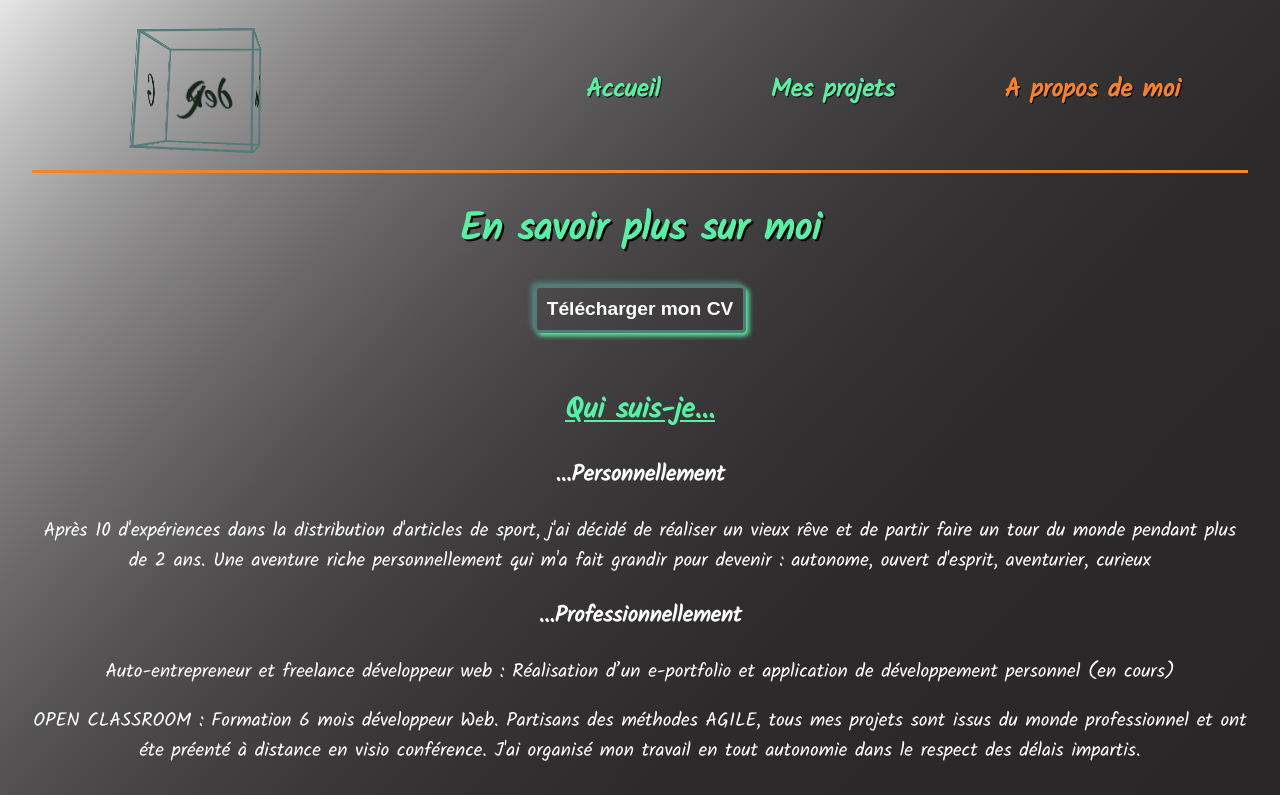
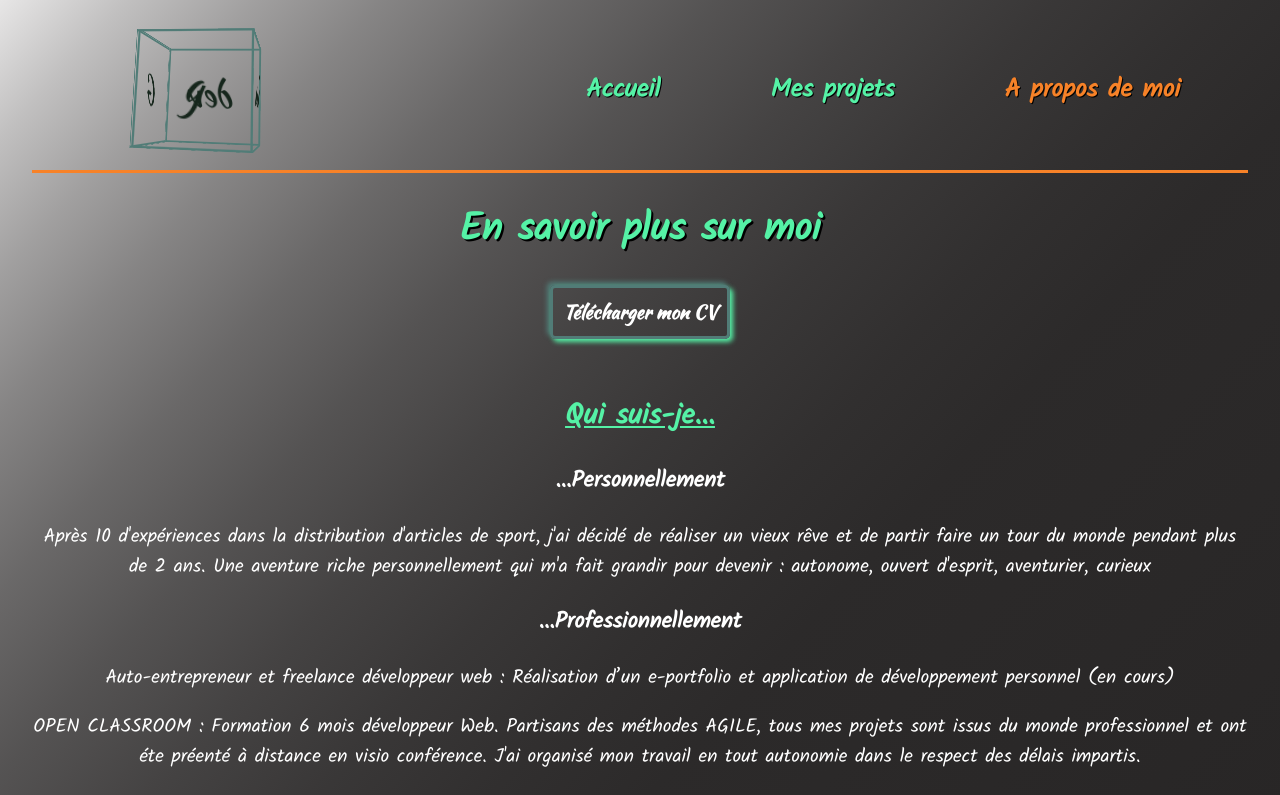
Before and after one commit to ghislaingirardeau/Portfolio_Nuxt, a Nuxt app: page /about in a window 1280 px wide. Shown: the top 795 px of the page. Built offline with nearby package versions, Linux system fonts and the light colour scheme.

Commit message:
font family button

```diff
--- a/assets/css/sass/components/button.scss
+++ b/assets/css/sass/components/button.scss
@@ -1,6 +1,7 @@
 .btn--download{
     margin-bottom: 30px;
     font-size: 1.2rem;
+    font-family: $font_logo;
     font-weight: bold;
     padding: 10px;
     border-radius: 5px 5px;
@@ -10,6 +11,7 @@
 .btn__goback {
     margin: 30px 0px 30px;
     font-size: 1.2rem;
+    font-family: $font_logo;
     font-weight: bold;
     padding: 10px;
     border-radius: 5px 5px;
--- a/components/Goback.vue
+++ b/components/Goback.vue
@@ -1,6 +1,6 @@
 <template>
     <div>
-        <button @click="goBack" class="btn__goback">go back</button>
+        <button @click="goBack" class="btn__goback">RETOUR</button>
     </div>
 </template>
 
```
